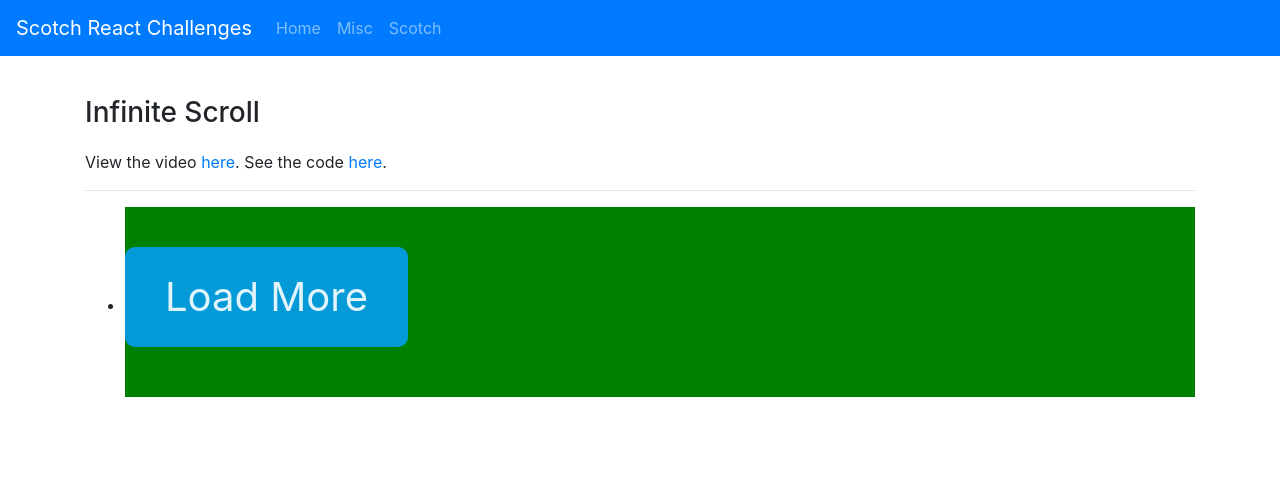
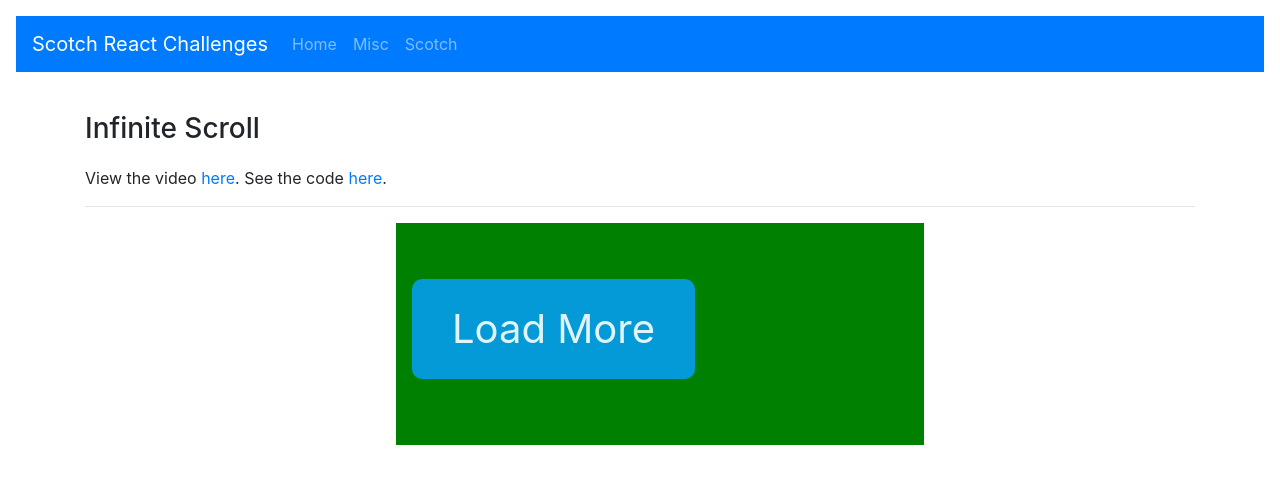
Before and after one commit to answebdev/scotch-react-10, a React (Create React App) app: page /infinite-scroll in a window 1280 px wide. Shown: the top 484 px of the page. Built offline with nearby package versions, Linux system fonts and the light colour scheme.

Commit message:
udpated CSS

```diff
--- a/src/components/pages/InfiniteScroll.js
+++ b/src/components/pages/InfiniteScroll.js
@@ -1,5 +1,6 @@
 import React from 'react';
 import { Container } from 'react-bootstrap';
+import '../styles/Infinite.css';
 
 // Dummy data - array of 25 elements (counts up from 1 to 25) (although your data can come from somehwere, like a server):
 const allData = new Array(25).fill(0).map((_val, i) => i + 1);
--- /dev/null
+++ b/src/components/styles/Infinite.css
@@ -0,0 +1,29 @@
+body {
+  font-size: 16px;
+  padding: 1rem;
+}
+
+ul {
+  margin: 0 auto;
+  max-width: 600px;
+  list-style: none;
+}
+
+li {
+  padding: 1rem;
+  margin: 1rem;
+  min-height: 100px;
+}
+
+button {
+  border-radius: 0px;
+  background: #bbded6;
+  border: none;
+  cursor: pointer;
+  padding: 1rem;
+}
+
+span {
+  display: block;
+  padding: 1rem 0px;
+}
```
